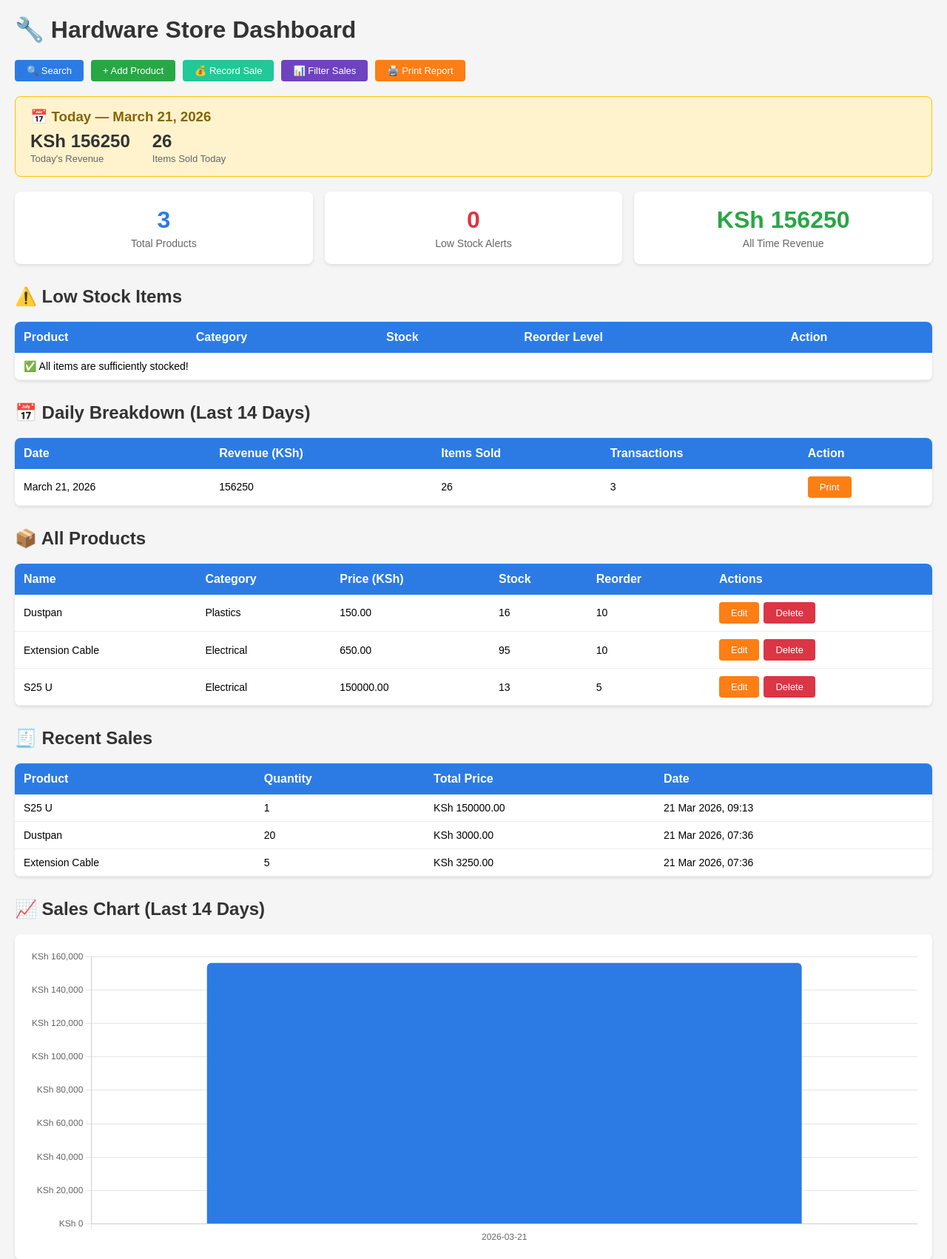
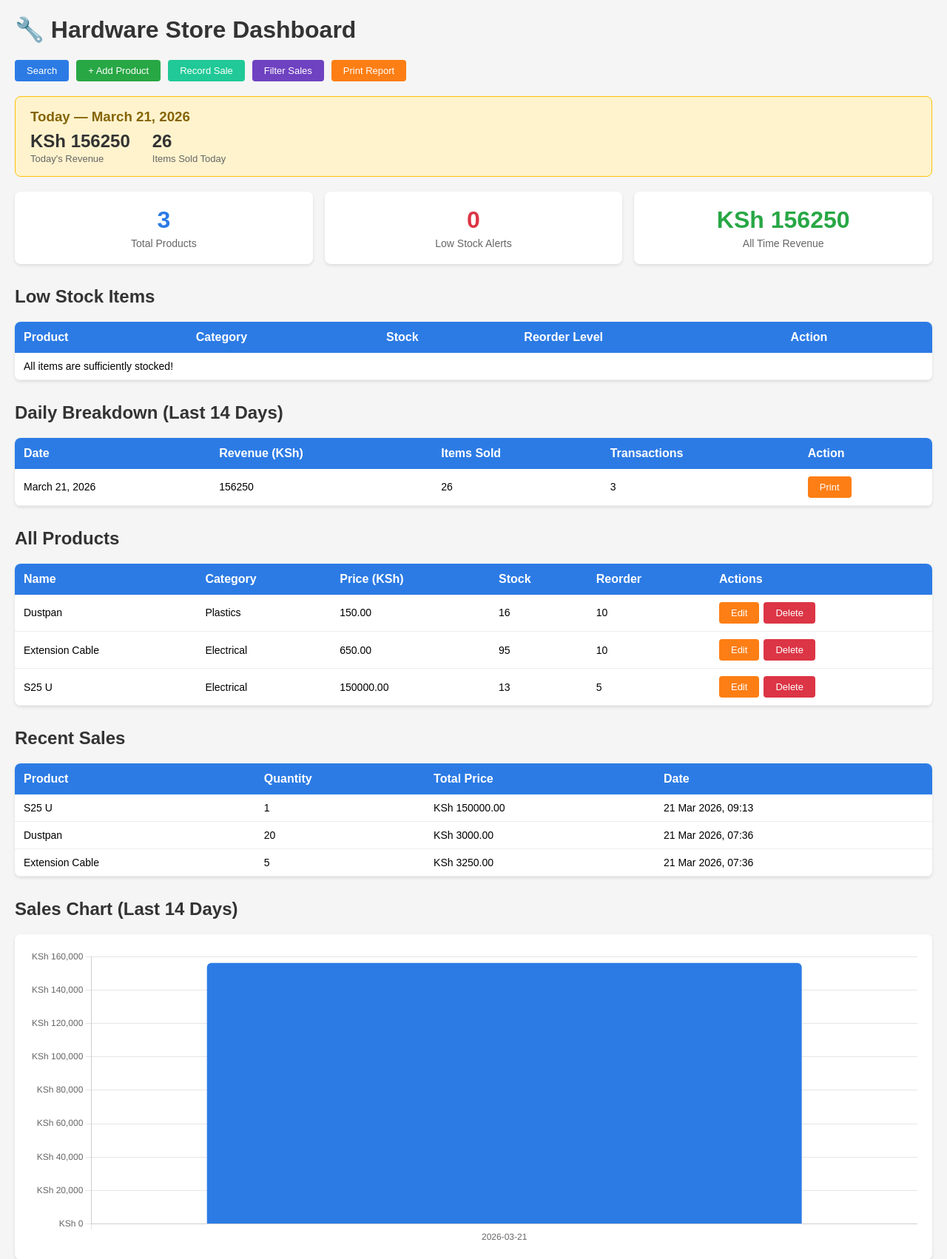
Before and after one commit to okemwabrian/hardware-store, a Django app: page /dashboard/ in a window 1280 px wide. Shown: the top 1702 px of the page at 74% size. Run offline with Django 5.2, Linux system fonts and the light colour scheme; data comes from the database, SQL or seed files in the repository; both versions use the stored data as it was after the commit.

```diff
--- a/reports/templates/reports/dashboard.html
+++ b/reports/templates/reports/dashboard.html
@@ -42,24 +42,24 @@
     {% if messages %}
         {% for message in messages %}
             {% if 'error' in message.tags %}
-                <div class="error-msg">❌ {{ message }}</div>
+                <div class="error-msg"> {{ message }}</div>
             {% else %}
-                <div class="success-msg">✅ {{ message }}</div>
+                <div class="success-msg"> {{ message }}</div>
             {% endif %}
         {% endfor %}
     {% endif %}
 
     <div class="top-bar">
-        <a href="/search/" class="btn btn-blue">🔍 Search</a>
+        <a href="/search/" class="btn btn-blue"> Search</a>
         <a href="/product/add/" class="btn btn-green">+ Add Product</a>
-        <a href="/sale/record/" class="btn btn-teal">💰 Record Sale</a>
-        <a href="/sales/filter/" class="btn btn-purple">📊 Filter Sales</a>
-        <a href="/report/print/" class="btn btn-orange">🖨️ Print Report</a>
+        <a href="/sale/record/" class="btn btn-teal"> Record Sale</a>
+        <a href="/sales/filter/" class="btn btn-purple"> Filter Sales</a>
+        <a href="/report/print/" class="btn btn-orange"> Print Report</a>
     </div>
 
     <!-- Today's summary -->
     <div class="today-box">
-        <h3>📅 Today — {{ today }}</h3>
+        <h3> Today — {{ today }}</h3>
         <div class="today-stats">
             <div class="today-stat">
                 <span>KSh {{ today_revenue }}</span>
@@ -89,7 +89,7 @@
     </div>
 
     <!-- Low stock -->
-    <h2>⚠️ Low Stock Items</h2>
+    <h2> Low Stock Items</h2>
     <table>
         <tr>
             <th>Product</th><th>Category</th><th>Stock</th><th>Reorder Level</th><th>Action</th>
@@ -103,12 +103,12 @@
             <td><a href="/restock/{{ item.id }}/" class="btn btn-blue">Restock</a></td>
         </tr>
         {% empty %}
-        <tr><td colspan="5">✅ All items are sufficiently stocked!</td></tr>
+        <tr><td colspan="5"> All items are sufficiently stocked!</td></tr>
         {% endfor %}
     </table>
 
     <!-- Daily breakdown -->
-    <h2>📅 Daily Breakdown (Last 14 Days)</h2>
+    <h2> Daily Breakdown (Last 14 Days)</h2>
     <table>
         <tr>
             <th>Date</th><th>Revenue (KSh)</th><th>Items Sold</th><th>Transactions</th><th>Action</th>
@@ -129,7 +129,7 @@
     </table>
 
     <!-- All products -->
-    <h2>📦 All Products</h2>
+    <h2> All Products</h2>
     <table>
         <tr>
             <th>Name</th><th>Category</th><th>Price (KSh)</th><th>Stock</th><th>Reorder</th><th>Actions</th>
@@ -153,7 +153,7 @@
     </table>
 
     <!-- Recent sales -->
-    <h2>🧾 Recent Sales</h2>
+    <h2> Recent Sales</h2>
     <table>
         <tr>
             <th>Product</th><th>Quantity</th><th>Total Price</th><th>Date</th>
@@ -169,7 +169,7 @@
     </table>
 
     <!-- Chart -->
-    <h2>📈 Sales Chart (Last 14 Days)</h2>
+    <h2> Sales Chart (Last 14 Days)</h2>
     <div style="background:white; padding:20px; border-radius:8px; box-shadow:0 2px 4px rgba(0,0,0,0.1);">
         <canvas id="salesChart" height="100"></canvas>
     </div>
--- a/reports/views.py
+++ b/reports/views.py
@@ -185,6 +185,18 @@ def print_report(request):
     date_from = request.GET.get('date_from', str(today))
     date_to = request.GET.get('date_to', str(today))
 
+    # Clean the date format — force YYYY-MM-DD
+    try:
+        from datetime import datetime
+        # Handle cases where date might come in wrong format
+        if '-' not in date_from:
+            date_from = str(today)
+        if '-' not in date_to:
+            date_to = str(today)
+    except Exception:
+        date_from = str(today)
+        date_to = str(today)
+
     sales = Sale.objects.filter(
         date__date__gte=date_from,
         date__date__lte=date_to
```
Also changed, not shown: db.sqlite3.
